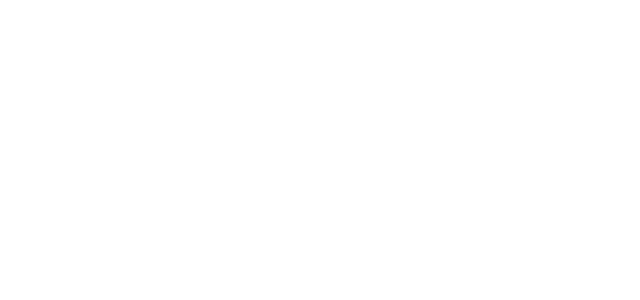
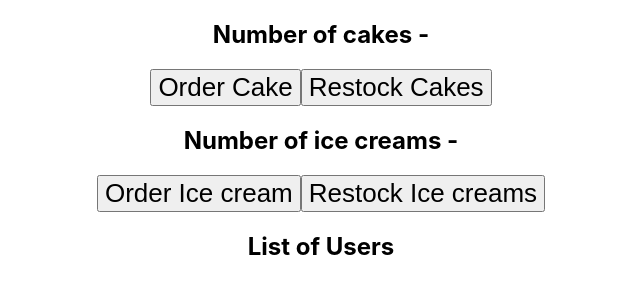
Before and after one commit to SaqibSattar/react-redux-toolkit, a React (Vite) app in the folder redux-toolkit-react/: page / in a window 1280 px wide. Shown: the top 300 px of the page, without its empty margins (319-959 px from the left). Built offline with nearby package versions, Linux system fonts and the light colour scheme.

Commit message:
create view file to each feature

```diff
--- a/redux-toolkit-react/src/App.jsx
+++ b/redux-toolkit-react/src/App.jsx
@@ -1,10 +1,16 @@
-import './App.css';
+import "./App.css";
+import { CakeView } from "./features/cake/CakeView";
+import { IcecreamView } from "./features/icecream/IcecreamView";
+import { UserView } from "./features/user/UserView";
 
 function App() {
   return (
-    <div className='App'>
+    <div className="App">
+      <CakeView />
+      <IcecreamView />
+      <UserView />
     </div>
-  )
+  );
 }
 
 export default App;
--- /dev/null
+++ b/redux-toolkit-react/src/features/cake/CakeView.jsx
@@ -0,0 +1,9 @@
+export const CakeView = () => {
+  return (
+    <div>
+      <h2>Number of cakes - </h2>
+      <button>Order Cake</button>
+      <button>Restock Cakes</button>
+    </div>
+  );
+};
--- /dev/null
+++ b/redux-toolkit-react/src/features/icecream/IcecreamView.jsx
@@ -0,0 +1,9 @@
+export const IcecreamView = () => {
+  return (
+    <div>
+      <h2>Number of ice creams - </h2>
+      <button>Order Ice cream</button>
+      <button>Restock Ice creams</button>
+    </div>
+  );
+};
--- /dev/null
+++ b/redux-toolkit-react/src/features/user/UserView.jsx
@@ -0,0 +1,7 @@
+export const UserView = () => {
+  return (
+    <div>
+      <h2>List of Users</h2>
+    </div>
+  );
+};
```
